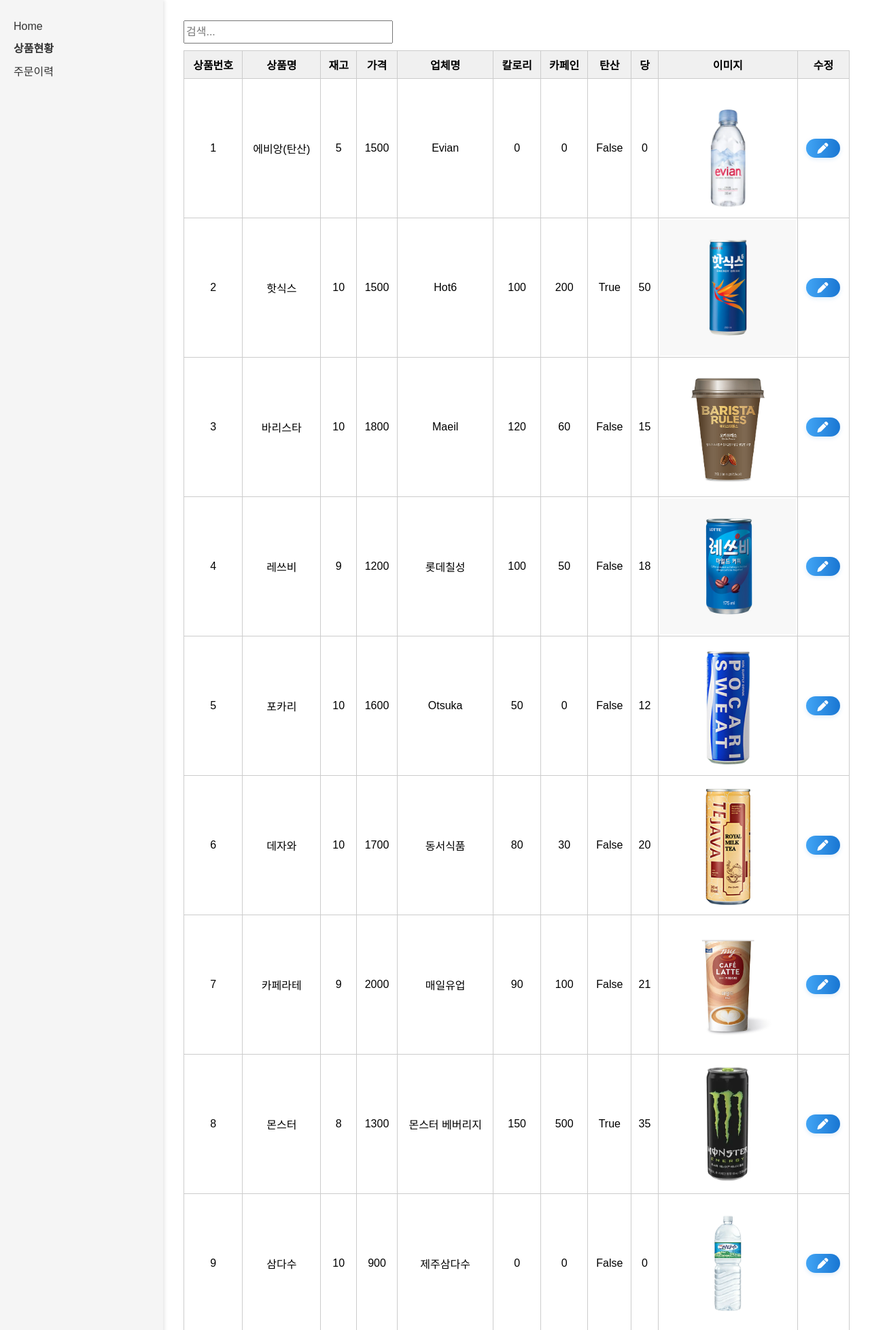
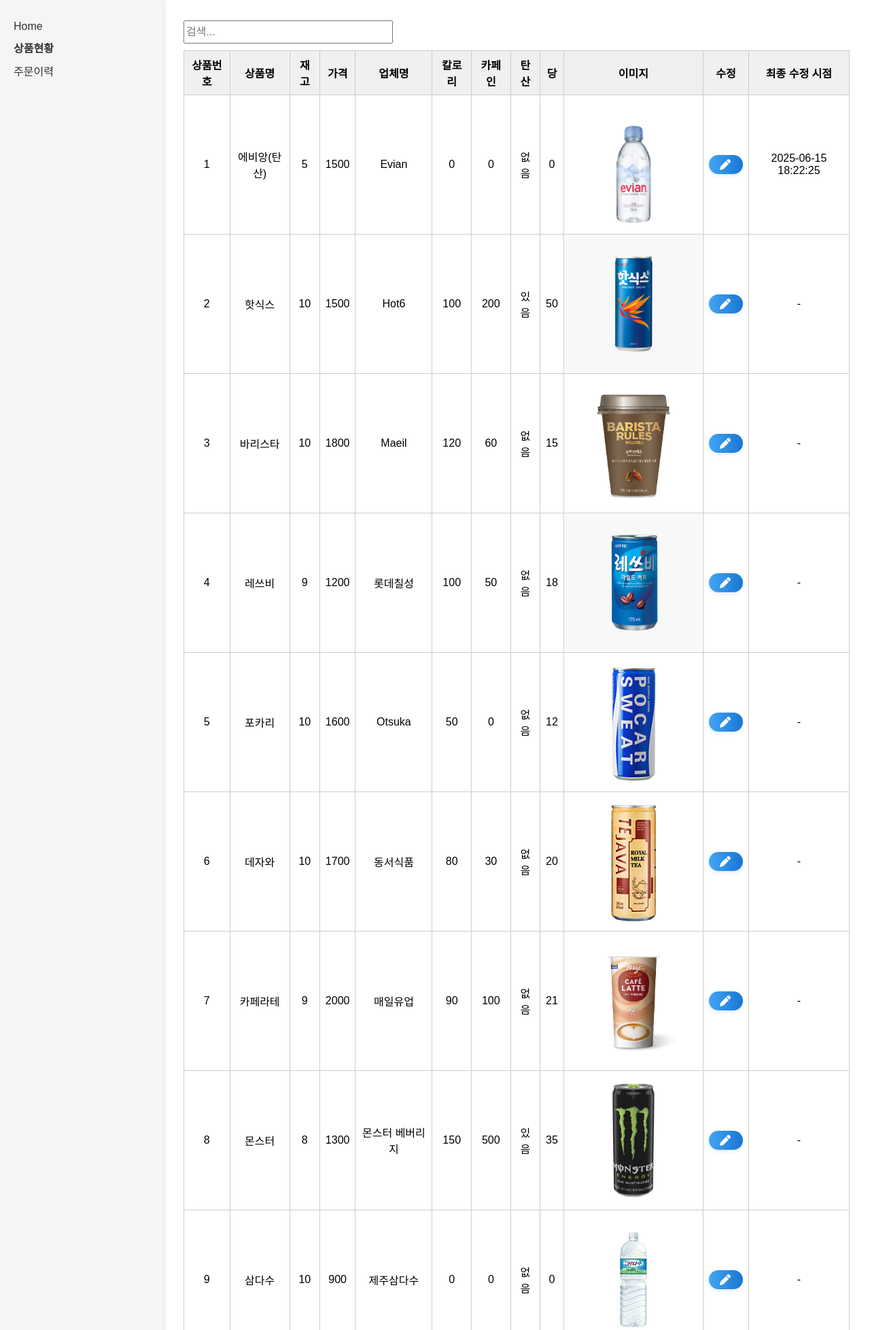
Before and after one commit to YunOh21/pbl_vending_machine, a Flask app: page /inventory in a window 1280 px wide. Shown: the top 1956 px of the page at 68% size. Run offline with Flask 3, Linux system fonts and the light colour scheme.

Commit message:
chore: 수정시점 관리자 프론트 표시

```diff
--- a/admin/templates/inventory.html
+++ b/admin/templates/inventory.html
@@ -17,6 +17,7 @@
                 <th>당</th>
                 <th class="img-col">이미지</th>
                 <th>수정</th>
+                <th>최종 수정 시점</th>
             </tr>
         </thead>
         <tbody>
@@ -29,7 +30,7 @@
                 <td>{{ product.company_name }}</td>
                 <td>{{ product.kcal }}</td>
                 <td>{{ product.caffeine }}</td>
-                <td>{{ product.carbon_acid == 1 }}</td>
+                <td>{{ '있음' if product.carbon_acid == 1 else '없음' }}</td>
                 <td>{{ product.sugar }}</td>
                 <td class="img-col">
                     <img src="{{ url_for('assets', filename=product.image_path) }}" alt="{{ product.name }}">
@@ -51,6 +52,7 @@
                         <i class="fa fa-pen"></i>
                     </a>
                 </td>
+                <td>{{ '-' if product.edited_at is none else product.edited_at }}</td>
             </tr>
             {% endfor %}
         </tbody>
--- a/db/db_admin.py
+++ b/db/db_admin.py
@@ -18,6 +18,9 @@ def get_all_products():
     try:
         with Session() as session:
             product_list = session.query(Product).all()
+            for product in product_list:
+                if product.edited_at:
+                    product.edited_at = product.edited_at.strftime("%Y-%m-%d %H:%M:%S")
             return product_list
     except Exception as e:
         logger.error(f"get_all_products Exception: {e}", exc_info=True)
```
Also changed, not shown: db/vending_machine.db.
